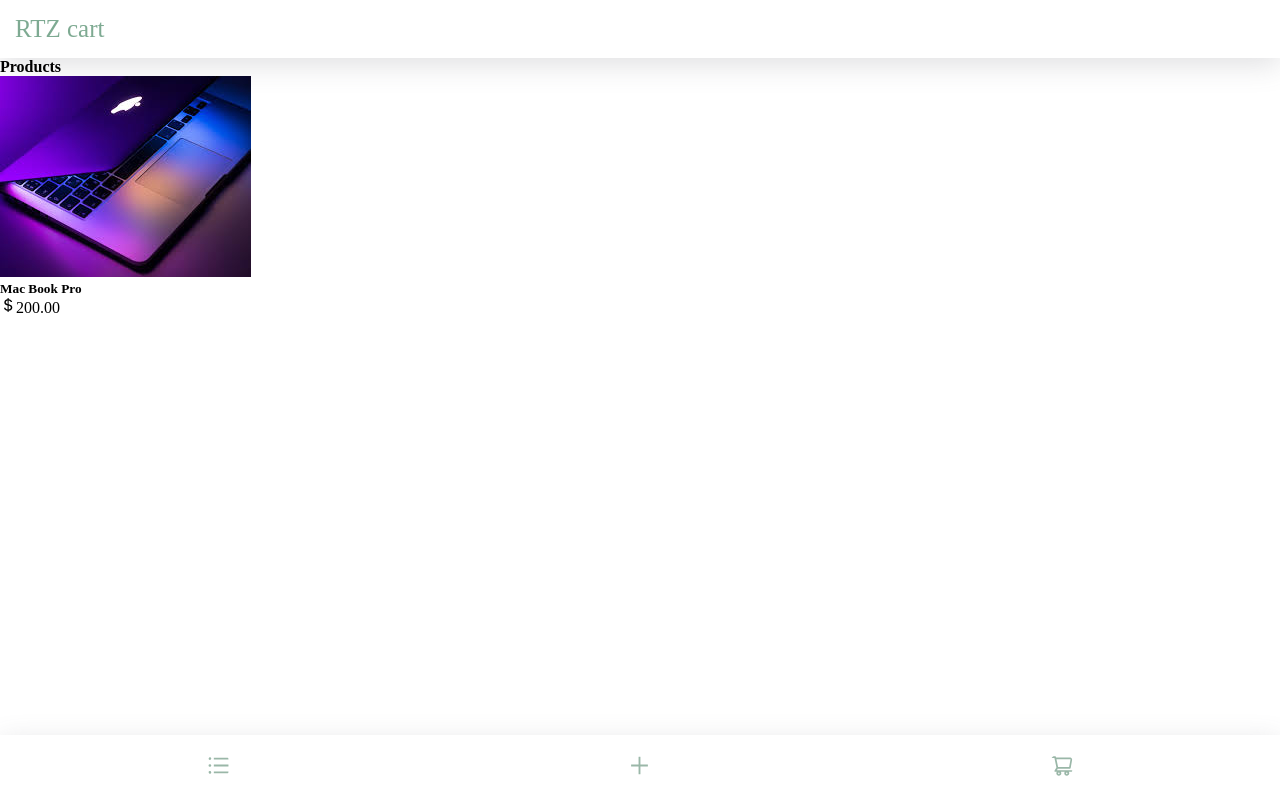
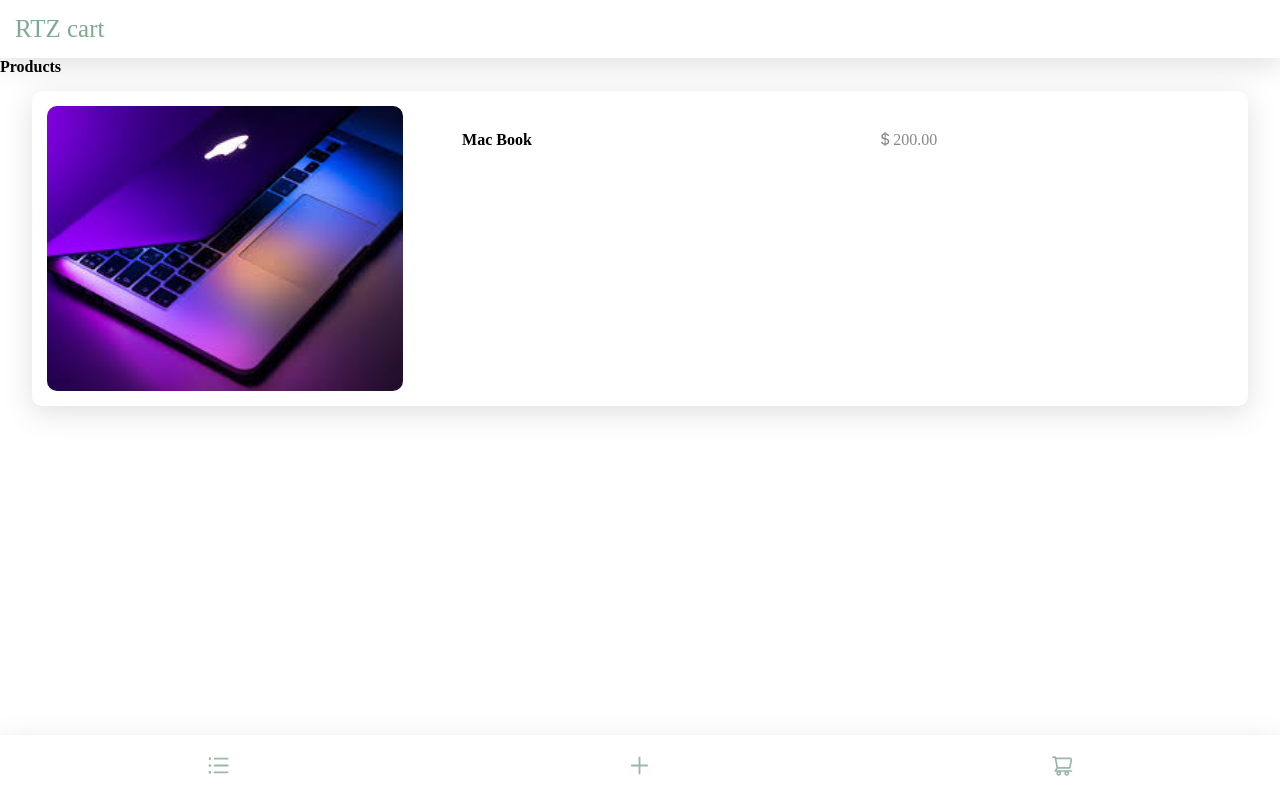
Before and after one commit to YasinMhmmdzd/rtz-cart, a React (Vite) app: page / in a window 1280 px wide. Built offline with nearby package versions, Linux system fonts and the light colour scheme; a web font is replaced by a local one.

Commit message:
fix(Products/ProductItem): Add css codes

```diff
--- a/src/Components/Products/ProductItem/ProductItem.css
+++ b/src/Components/Products/ProductItem/ProductItem.css
@@ -0,0 +1,27 @@
+.product-item{
+    box-shadow: rgba(100, 100, 111, 0.2) 0px 7px 29px 0px;
+    display: flex;
+    justify-content: space-between;
+    width: calc(95% - 30px);
+    padding: 15px;
+    margin: 15px auto;
+    border-radius: 10px;
+}
+
+.product-item img{
+    width: 30%;
+    border-radius: 10px;
+}
+
+.product-item h5 , p{
+    width: 30%;
+    padding: 25px 0;
+}
+.product-item h5{
+    font-size: 16px;
+}
+
+.product-item p {
+    display: flex;
+    color: #888;
+}
--- a/src/Components/Products/ProductItem/ProductItem.tsx
+++ b/src/Components/Products/ProductItem/ProductItem.tsx
@@ -7,7 +7,7 @@ function ProductItem() {
 
         <img src="./images/product.jpeg" />
 
-        <h5>Mac Book Pro</h5>
+        <h5>Mac Book</h5>
 
         <p>
             <BsCurrencyDollar />200.00
```
